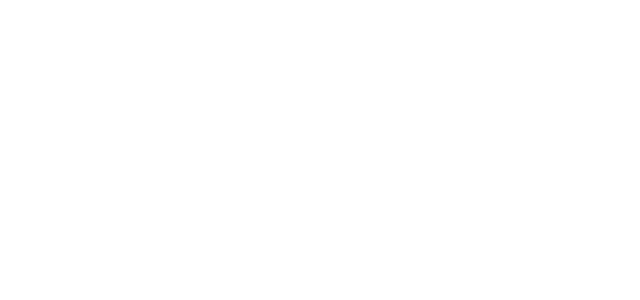
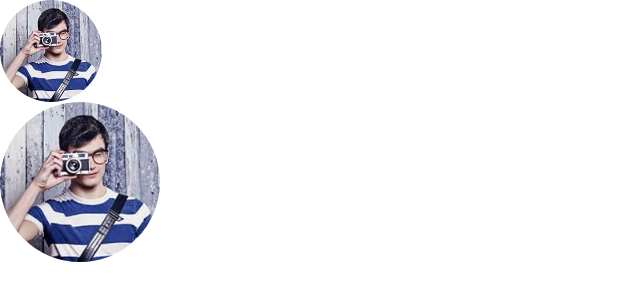
Before and after one commit to js-tasks-ru/htmlcss-20231027_daniilk, a website: page 06-lection4/01-avatar/index.html in a window 1280 px wide. Shown: the whole page, without its empty margins (0-640 px from the left). Drawn offline with Linux system fonts and the light colour scheme.

Commit message:
add avatars

```diff
--- a/06-lection4/01-avatar/avatar.css
+++ b/06-lection4/01-avatar/avatar.css
@@ -0,0 +1,19 @@
+.avatars__avatar {
+  border-radius: 50%;
+
+}
+
+.avatars__avatar_medium {
+height: 102px;
+width: 102px;
+}
+.avatars__avatar_high {
+  height: 160px;
+  width: 160px;
+}
+.avatar__img{
+  border-radius: 50%;
+  width: 100%;
+  height: 100%;
+  object-fit: cover;
+}
--- a/06-lection4/01-avatar/index.html
+++ b/06-lection4/01-avatar/index.html
@@ -1,11 +1,18 @@
 <!DOCTYPE html>
 <!-- Страница с аватаром -->
 <html lang="ru">
-    <head>
-        <link rel="stylesheet" href="../../assets/css/main.css">
-        <link rel="stylesheet" href="./avatar.css">
-    </head>
-    <body>
-
-    </body>
+  <head>
+    <link rel="stylesheet" href="../../assets/css/main.css" />
+    <link rel="stylesheet" href="./avatar.css" />
+  </head>
+  <body>
+    <div class="avatars">
+      <div class="avatars__avatar avatars__avatar_medium">
+        <img class="avatar__img" src="./public/avatar-200.jpg" alt="" />
+      </div>
+      <div class="avatars__avatar avatars__avatar_high">
+        <img class="avatar__img" src="./public/avatar-200.jpg" alt="" />
+      </div>
+    </div>
+  </body>
 </html>
```
